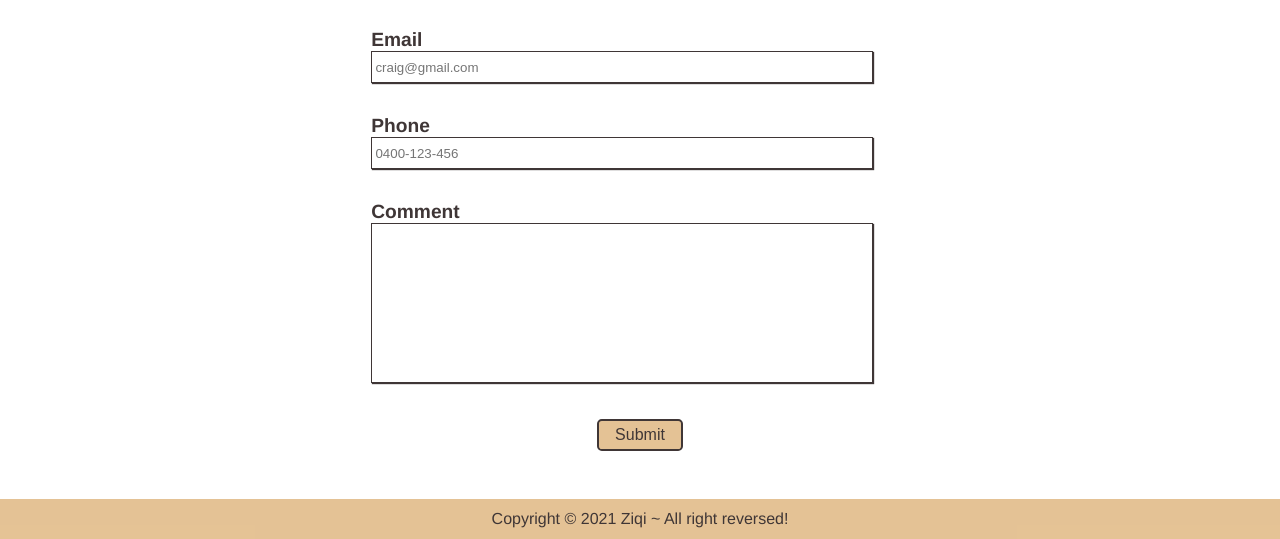
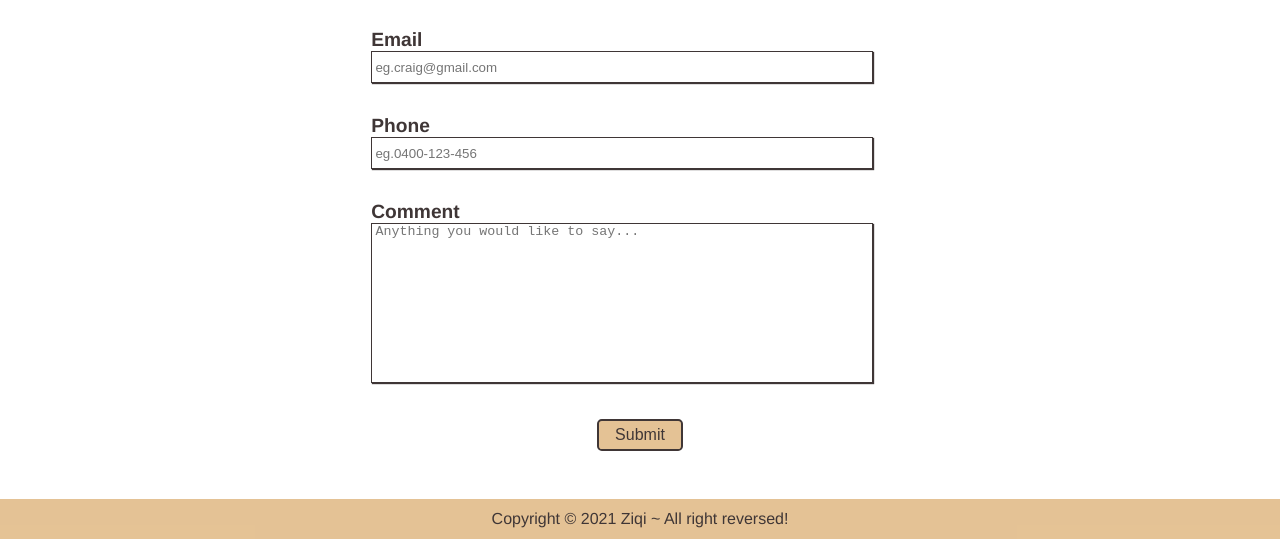
Before and after one commit to ZQWang39/JR-Project-1-Personal-Blog, a plain HTML site: page contactMe.html in a window 1280 px wide. Shown: the part 492-1031 px from the top of the page. Drawn offline with Linux system fonts and the light colour scheme; a web font is replaced by a local one.

Commit message:
Update submit form

```diff
--- a/contactMe.html
+++ b/contactMe.html
@@ -54,15 +54,15 @@
                     </div>
                     <div>
                         <label for="email">Email</label>
-                        <input type="email"class="email"id="email" name="email" placeholder="craig@gmail.com" required>
+                        <input type="email"class="email"id="email" name="email" placeholder="eg.craig@gmail.com" required>
                     </div>
                     <div>
                         <label for="phone">Phone</label>
-                        <input type="number"class="phone" id="phone" name="phone" placeholder="0400-123-456" required>
+                        <input type="number"class="phone" id="phone" name="phone" placeholder="eg.0400-123-456" required>
                     </div>
                     <div>
                         <label for="text">Comment</label>
-                        <textarea name="text" class="text" id="text" cols="30" rows="10" ></textarea>
+                        <textarea name="text" class="text" id="text" cols="30" rows="10" placeholder= "Anything you would like to say..."></textarea>
                     </div>
                     <button class="button" type="submit">Submit</button>
                 </form>
```
